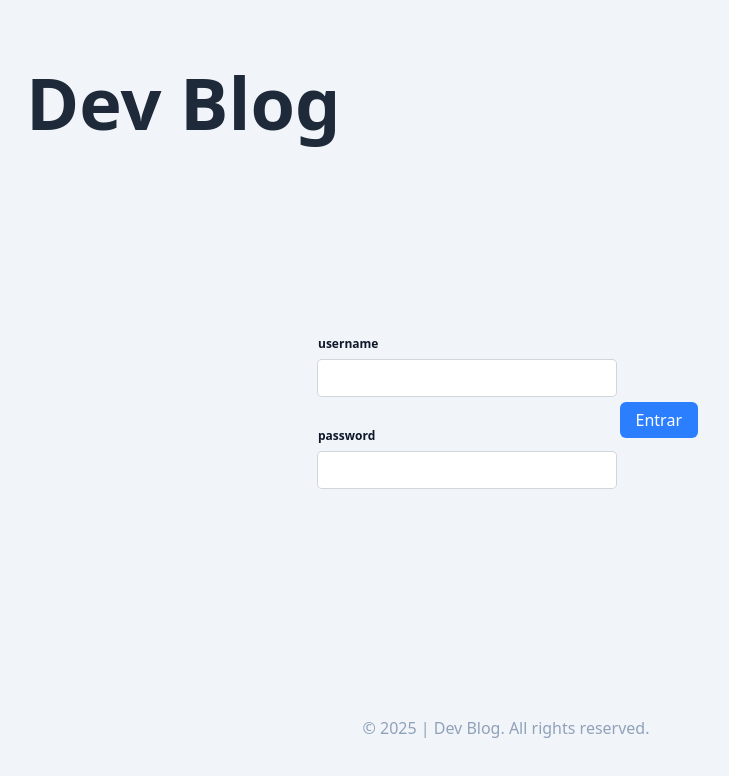
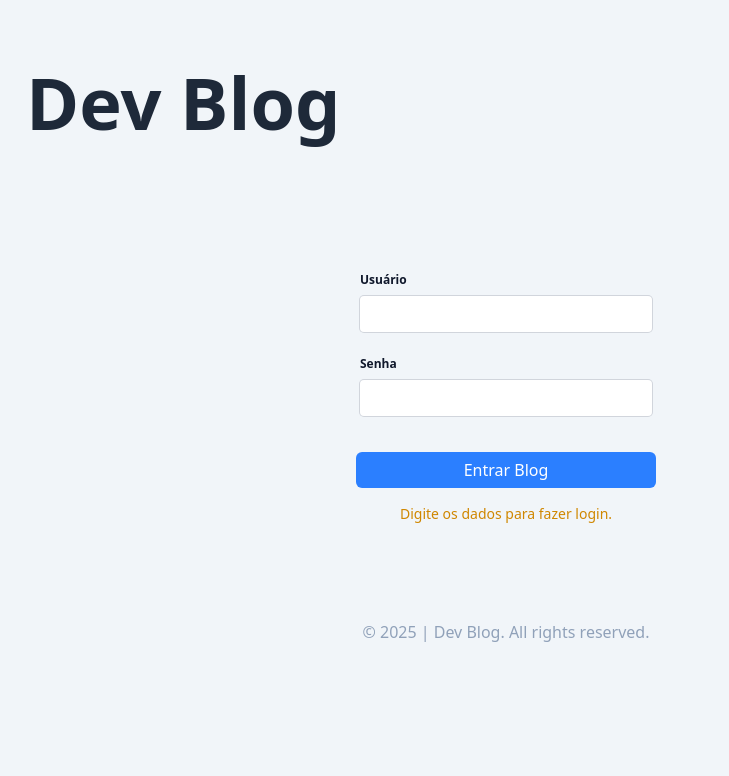
Before and after one commit to atomsdeveloper/dev-blog, a Next.js app: page /admin/login in a window 1280 px wide. Shown: the top 776 px of the page, without its empty margins (134-863 px from the left). Built offline with nearby package versions, Linux system fonts and the light colour scheme; no server answers.

Commit message:
fix: componente LoginForm to send submit form and css

```diff
--- a/src/app/admin/components/LoginForm/index.tsx
+++ b/src/app/admin/components/LoginForm/index.tsx
@@ -1,5 +1,7 @@
+"use client";
+
 // Components
-import { LoginAction } from "@/actions/admin/login-action";
+import { LoginAction } from "@/actions/login/login-action";
 import { Button } from "@/app/components/Button";
 import { InputText } from "@/app/components/InputText";
 
@@ -25,31 +27,42 @@ export const LoginForm = () => {
   }, [state]);
 
   return (
-    <div className="flex items-center justify-center max-w-sm mt-16 mb-32 mx-auto">
-      <form action={action} className="flex-1 flex flex-col gap-6">
+    <div className="flex items-center flex-col justify-center max-w-[300px] mx-auto">
+      <form action={action} className="flex-1 flex flex-col gap-4 w-full">
         <InputText
           type="text"
-          labelText="username"
+          labelText="Usuário"
+          name="username"
           defaultValue={state.username}
           disabled={isPending}
         />
         <InputText
           type="text"
-          labelText="password"
-          defaultValue=""
+          labelText="Senha"
+          name="password"
           disabled={isPending}
         />
+
+        <Button
+          variant="default"
+          type="submit"
+          disabled={isPending}
+          size="md"
+          className="mt-4"
+        >
+          Entrar Blog
+        </Button>
       </form>
 
-      <Button variant="default" disabled={isPending} size="md" className="mt-4">
-        Entrar
-      </Button>
-
-      {!!state.error ? (
-        <span className="text-red-500 text-sm"> {state.error} </span>
-      ) : (
-        ""
-      )}
+      <>
+        {!!state.error ? (
+          <span className="text-red-500 text-sm mt-4"> {state.error} </span>
+        ) : (
+          <span className="text-yellow-600 text-sm mt-4">
+            Digite os dados para fazer login.
+          </span>
+        )}
+      </>
     </div>
   );
 };
```
